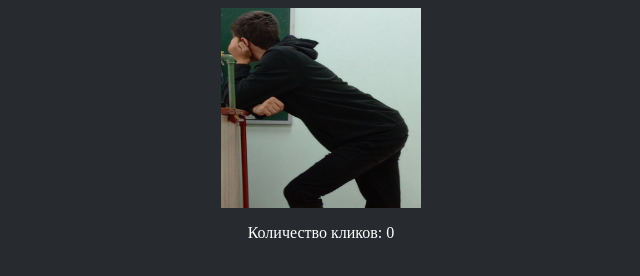
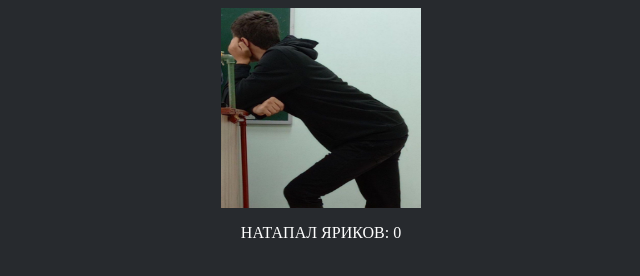
Before and after one commit to notsaponlol/jopayarikalol.github.io, a plain HTML site: page index.html in a window 1280 px wide. Shown: the full height of the page, 319-959 px from the left. Drawn offline with Linux system fonts and the light colour scheme.

Commit message:
Update index.html

```diff
--- a/index.html
+++ b/index.html
@@ -1,14 +1,14 @@
 <!DOCTYPE html>
 <html>
 <head>
-    <title>Мой сайт-кликер</title>
+    <title>$POPA YARIKA</title>
     <link rel="stylesheet" href="style.css">
 </head>
 <body>
     <img src="image.jpg" id="click-image">
     <img src="img2.png" id="imageover"
 	 style="position: absolute; display: none;">
-    <p>Количество кликов: <span id="click-count">0</span></p>
+    <p>НАТАПАЛ ЯРИКОВ: <span id="click-count">0</span></p>
     <script src="script.js"></script>
 </body>
 </html>
```
